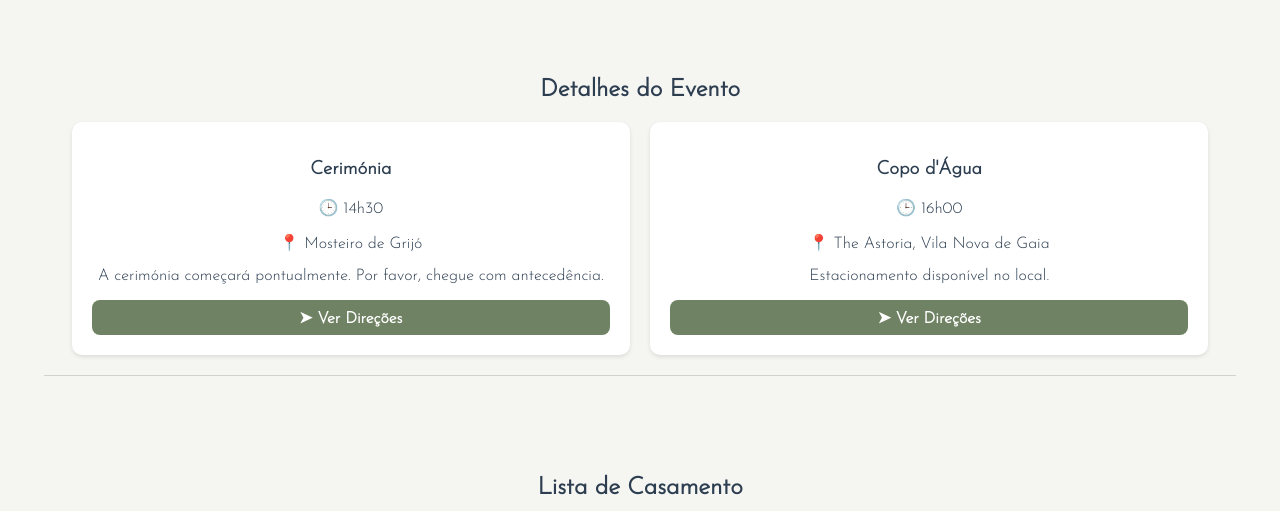
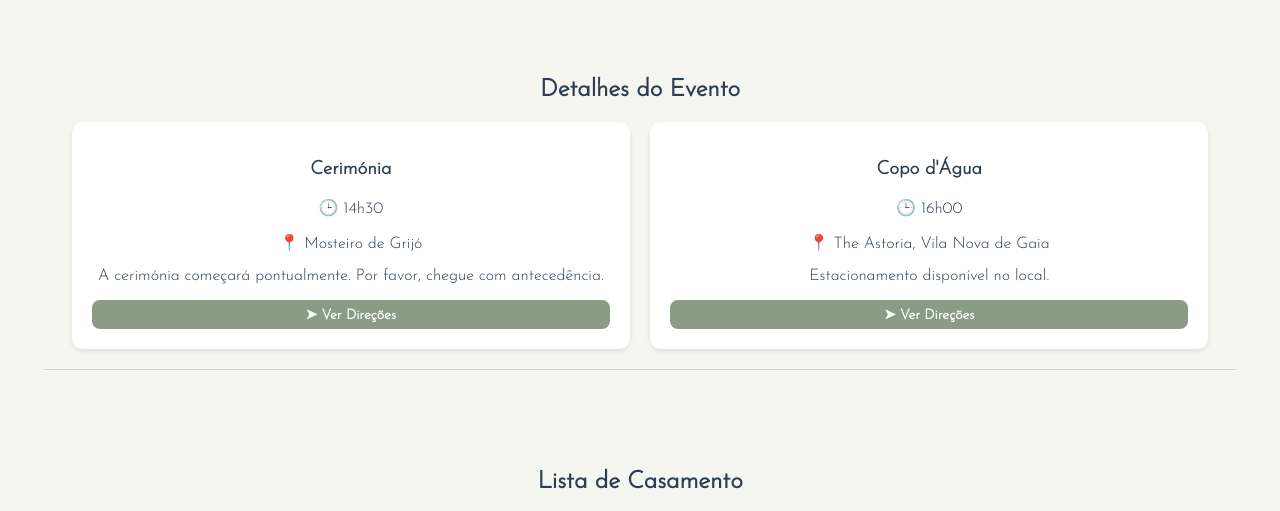
Before and after one commit to Marga0710/Casamento, a plain HTML site: page index.html in a window 1280 px wide. Shown: the part 258-769 px from the top of the page. Drawn offline with Linux system fonts and the light colour scheme.

Commit message:
Update style.css

```diff
--- a/style.css
+++ b/style.css
@@ -155,3 +155,15 @@ footer {
 .evento-btn:hover {
     background-color: #5a7052;
 }
+
+
+/* Ajustar tamanho e cor do botão "Ver Direções" */
+.evento-btn {
+    padding: 6px 10px; /* Reduzir tamanho */
+    font-size: 14px; /* Ajustar tamanho da fonte */
+    background-color: #8A9C85; /* Verde mais claro da paleta */
+}
+
+.evento-btn:hover {
+    background-color: #7D8E77; /* Tom um pouco mais escuro no hover */
+}
```
